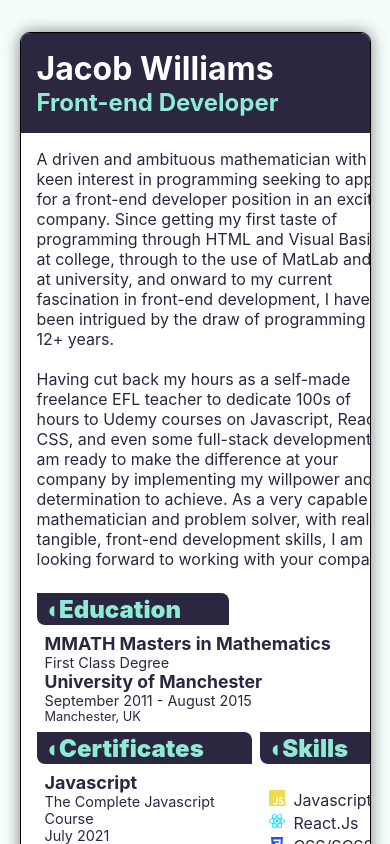
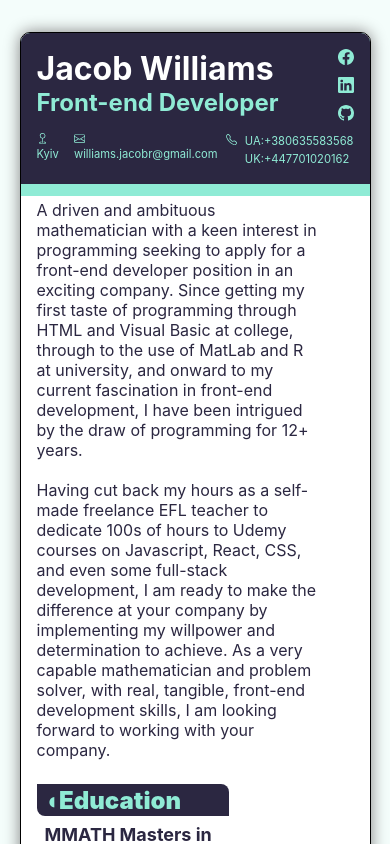
Before and after one commit to williams-jacobr/cv-react, a React (Create React App) app: page / in a window 390 px wide. Built offline with nearby package versions, Linux system fonts and the light colour scheme.

Commit message:
working on mobile layout

```diff
--- a/src/App.module.css
+++ b/src/App.module.css
@@ -46,3 +46,9 @@ a {
   padding: 0rem 1rem;
   margin: 1rem 0;
 }
+
+@media (max-width: 910px) {
+  .container {
+    flex-direction: column;
+  }
+}
--- a/src/Components/CVInfo.js
+++ b/src/Components/CVInfo.js
@@ -8,6 +8,9 @@ import { BsGithub, BsGraphUp } from "react-icons/bs";
 import { IoLogoCss3, IoLogoHtml5 } from "react-icons/io";
 
 import { SiReact, SiJavascript } from "react-icons/si";
+
+import { FaGitAlt } from "react-icons/fa";
+import ExpandingMySkills from "./ExpandingMySkills";
 
 const CVInfo = function (props) {
   return (
@@ -50,7 +53,7 @@ const CVInfo = function (props) {
           <h5>Manchester, UK</h5>
         </div>
       </Section>
-      <div className={styles['side-by-side']}>
+      <div className={styles["side-by-side"]}>
         <Section title="◖Certificates">
           <div className={styles.education}>
             <h1>Javascript</h1>
@@ -87,6 +90,9 @@ const CVInfo = function (props) {
             <li>
               <IoLogoHtml5 className={`${styles.html} ${styles.icon}`} />
               HTML5
+            </li>
+            <li>
+              <FaGitAlt /> Git
             </li>
           </ul>
         </Section>
@@ -167,35 +173,10 @@ const CVInfo = function (props) {
           </div>
         </Subsection>
       </Section>
-      <Section title="◖Expanding my skills" className={styles.skills}>
-        <div className="bullet-grid">
-          <BsGraphUp className={styles.graph} />
-          <p>
-            Becoming well acquainted with essential JS libraries, especially
-            React and Redux.
-          </p>
-          <BsGraphUp className={styles.graph} />
-          <p>
-            Working on real world projects with medium to large size user bases
-          </p>
-          <BsGraphUp className={styles.graph} />
-          <p>
-            Exploring further libraries that can push me to the next level,
-            including Next.js and Node.js
-          </p>
-          <BsGraphUp className={styles.graph} />
-          <p>Familiarising myself with JS frameworks such as Angular or Vue</p>
-          <BsGraphUp className={styles.graph} />
-          <p>Familiarising myself with Node frameworks such as Express.js</p>
-          <BsGraphUp className={styles.graph} />
-          <p>
-            Becoming better acquainted with database management such as a deeper
-            dive into PostgreSQL or equivalents
-          </p>
-          <BsGraphUp className={styles.graph} />
-          <p>Compining the above to expand into full-stack development</p>
-        </div>
-      </Section>
+      <ExpandingMySkills
+        title="◖Expanding my skills"
+        className={styles["expanding-skills"]}
+      />
     </Card>
   );
 };
--- a/src/Components/CVInfo.module.css
+++ b/src/Components/CVInfo.module.css
@@ -126,16 +126,6 @@
   padding-right: 1rem;
 }
 
-.graph {
-  color: #e34c26;
-  font-size: x-small;
-}
-
-.skills p {
-  margin: 0;
-  padding: 0;
-}
-
 @media (min-width: 1200px) {
   .cv-info-container {
     padding: 1rem 3rem 1rem 2rem;
@@ -163,20 +153,27 @@
   }
 }
 
-@media (max-width: 900px) {
-  .education {
-    grid-auto-flow: row;
-  }
-
-  .education h3 {
-    grid-column: 1;
-  }
-}
-
 @media (max-width: 810px) {
   .education {
     display: flex;
     flex-direction: column;
+  }
+
+  .expanding-skills {
+    display: none;
+  }
+}
+
+@media (max-width: 450px) {
+  .side-by-side {
+    flex-direction: column;
+    column-gap: 0;
+  }
+}
+
+@media (min-width: 910px) {
+  .expanding-skills {
+    display: none;
   }
 }
 
--- /dev/null
+++ b/src/Components/ExpandingMySkills.js
@@ -0,0 +1,27 @@
+import styles from "./ExpandingMySkills.module.css";
+
+import Section from "./UI/Section";
+import { BsGraphUp } from "react-icons/bs";
+
+const ExpandingMySkills = function (props) {
+  return (
+    <Section
+      title={props.title}
+      className={`${styles.skills} ${props.className}`}
+    >
+      <div className="bullet-grid">
+        <BsGraphUp className={styles.graph} />
+        <p>
+          Exploring and expanding knowledge in React and Redux, Next.js,
+          Node.js, Express.js, etc.
+        </p>
+        <BsGraphUp className={styles.graph} />
+        <p>Diving into database management - PostgreSQL, noSQL, mongoDB etc.</p>
+        <BsGraphUp className={styles.graph} />
+        <p>Compining the above to expand into full-stack development</p>
+      </div>
+    </Section>
+  );
+};
+
+export default ExpandingMySkills;
--- /dev/null
+++ b/src/Components/ExpandingMySkills.module.css
@@ -0,0 +1,9 @@
+.graph {
+    color: #e34c26;
+    font-size: x-small;
+  }
+
+  .skills p {
+    margin: 0;
+    padding: 0;
+  }
--- a/src/Components/PersonalInfo.js
+++ b/src/Components/PersonalInfo.js
@@ -1,6 +1,7 @@
 import Card from "./UI/Card";
 import styles from "./PersonalInfo.module.css";
 import Section from "./UI/Section";
+import ExpandingMySkills from "./ExpandingMySkills";
 
 import domtoimage from "dom-to-image";
 import { saveAs } from "file-saver";
@@ -42,7 +43,7 @@ const PersonalInfo = function (props) {
         src={profilePic}
         alt="jacob williams profile"
       />
-      <Section>
+      <Section className={styles.personal}>
         <ul>
           <li>
             <BsGeo className={styles.icon} />
@@ -58,7 +59,7 @@ const PersonalInfo = function (props) {
           </li>
         </ul>
       </Section>
-      <Section title="Contact me">
+      <Section title="Contact me" className={styles['contact-me']}>
         <ul>
           <li>
             <div className={styles.email}>
@@ -81,7 +82,7 @@ const PersonalInfo = function (props) {
         </ul>
       </Section>
 
-      <Section title="On the web">
+      <Section title="On the web" className={styles.profiles}>
         <ul>
           <li>
             <a href="https://www.facebook.com/jacob.williams.33">
@@ -104,8 +105,15 @@ const PersonalInfo = function (props) {
           </li>
         </ul>
       </Section>
-      <Section title="Former occupation">
-        <div className={`bullet-grid ${styles["former-occupation"]}`}>
+      <ExpandingMySkills
+        title="Expanding my skills"
+        className={styles["expanding-skills"]}
+      />
+      <Section
+        title="Former occupation"
+        className={styles["former-occupation"]}
+      >
+        <div className="bullet-grid">
           <p>👨‍🏫</p>
           <div>
             <p>
--- a/src/Components/PersonalInfo.module.css
+++ b/src/Components/PersonalInfo.module.css
@@ -99,3 +99,18 @@
     padding: 1rem 1.5rem;
   }
 }
+
+@media (max-width: 910px) {
+  .personal-info-container {
+    background: #2b2741;
+  }
+
+  .expanding-skills,
+  .former-occupation,
+  .profile-image,
+  .profiles,
+  .contact-me,
+  .personal {
+    display: none;
+  }
+}
--- a/src/Components/UI/Header.js
+++ b/src/Components/UI/Header.js
@@ -1,10 +1,65 @@
 import styles from "./Header.module.css";
+import personalStyles from "../PersonalInfo.module.css";
+import {
+  BsFacebook,
+  BsLinkedin,
+  BsGithub,
+  BsEnvelope,
+  BsTelephone,
+  BsGeo,
+} from "react-icons/bs";
 
 const Header = function (props) {
   return (
     <header className={styles.header}>
-      <h1>Jacob Williams</h1>
-      <h2>Front-end Developer</h2>
+      <div>
+        <h1>Jacob Williams</h1>
+        <h2>Front-end Developer</h2>
+      </div>
+      <ul className={styles.contacts}>
+        <li>
+          <p>
+            <BsGeo className={personalStyles.icon} />
+            Kyiv
+          </p>
+        </li>
+        <li>
+          <div>
+            <a href="mailto:williams.jacobr@gmail.com">
+              <p>
+                <BsEnvelope className={personalStyles.icon} />
+                williams.jacobr@gmail.com
+              </p>
+            </a>
+          </div>
+        </li>
+        <li>
+          <div className={personalStyles["phone-container"]}>
+            <BsTelephone className={personalStyles.icon} />
+            <div className={personalStyles["phone-numbers"]}>
+              <p>UA:+380635583568</p>
+              <p>UK:+447701020162</p>
+            </div>
+          </div>
+        </li>
+      </ul>
+      <ul className={styles["social-media"]}>
+        <li>
+          <a href="https://www.facebook.com/jacob.williams.33">
+            <BsFacebook />
+          </a>
+        </li>
+        <li>
+          <a href="https://www.linkedin.com/in/jacobwilliams33/">
+            <BsLinkedin />
+          </a>
+        </li>
+        <li>
+          <a href="https://github.com/williams-jacobr">
+            <BsGithub />
+          </a>
+        </li>
+      </ul>
     </header>
   );
 };
--- a/src/Components/UI/Header.module.css
+++ b/src/Components/UI/Header.module.css
@@ -3,11 +3,41 @@
   color: #8febd5;
   margin: 0;
   padding: 1rem;
+  display: grid;
+  grid-template-columns: auto auto;
+  grid-template-rows: auto auto;
+  row-gap: 0.5rem;
 }
 
 .header h1 {
   margin: 0;
   color: white;
+  grid-column: 1 2;
+  grid-row: 1 2;
+}
+
+.header ul {
+  list-style: none;
+  margin: 0;
+  padding: 0;
+}
+
+.contacts {
+  grid-column-start: 1;
+  grid-column-end: 3;
+  grid-row-start: 2;
+  display: flex;
+  gap: 0.5rem;
+  justify-content: space-between;
+  font-size: 0.9rem;
+}
+
+.social-media {
+  display: flex;
+  gap: 2rem;
+  justify-self: end;
+  align-self: center;
+  font-size: 1.5rem;
 }
 
 @media (min-width: 1200px) {
@@ -23,3 +53,38 @@
     font-size: 2rem;
   }
 }
+
+@media (max-width: 910px) {
+  .header {
+    box-shadow: 0 0 0 0.75rem #8febd5;
+  }
+}
+
+@media (min-width: 910px) {
+  .header {
+    display: block;
+  }
+  .header ul {
+    display: none;
+  }
+}
+
+@media (min-width: 700px) {
+  .contacts {
+    font-size: 1.1rem;
+  }
+}
+
+@media (max-width: 500px) {
+  .contacts {
+    font-size: 0.7rem;
+  }
+
+  .social-media {
+    flex-direction: column;
+    gap: 0.5rem;
+    justify-self: end;
+    align-self: center;
+    font-size: 1rem;
+  }
+}
```
Lines whose indentation alone changed are shown as unchanged.
